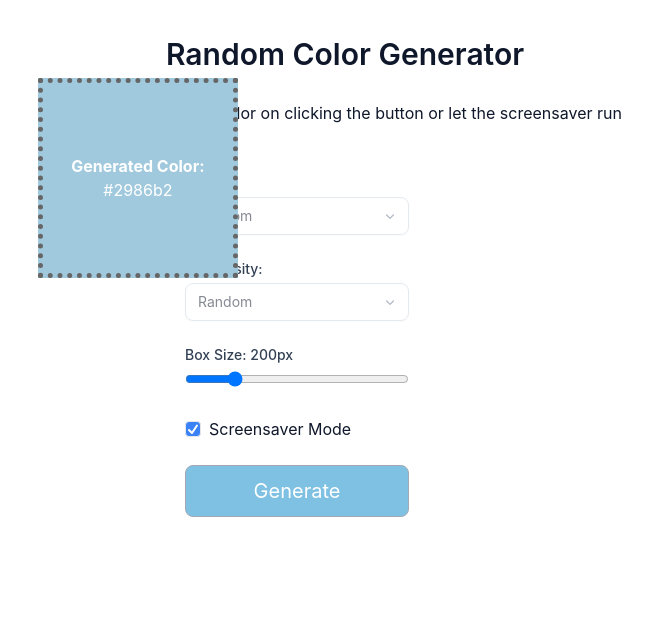
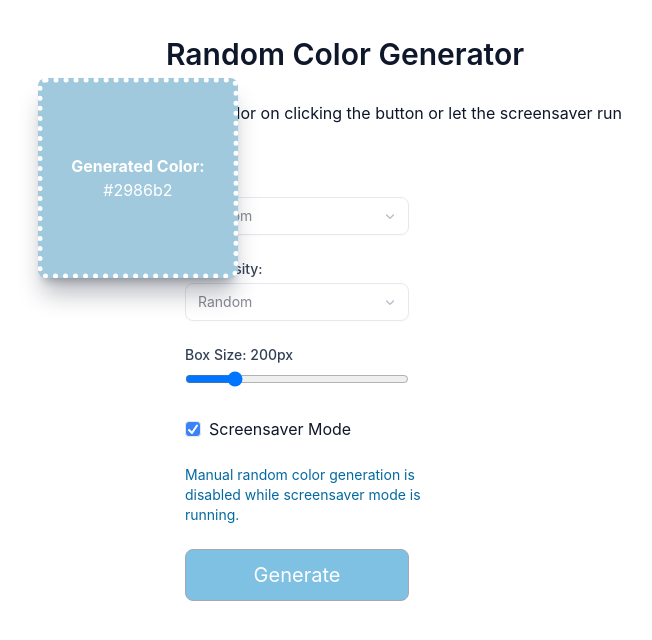
Before and after one commit to anntnt/react-random-color-generator, a React app: page / in a window 1280 px wide. Both pictures are taken after a click on the checkbox 368 px from the left and 429 px from the top of the page. Shown: the top 640 px of the page, without its empty margins (295-947 px from the left). Built offline with nearby package versions, Linux system fonts and the light colour scheme.

Commit message:
Improve UI/UX

```diff
--- a/src/App.tsx
+++ b/src/App.tsx
@@ -1,5 +1,5 @@
 
-import { useState } from 'react';
+import { useState, useCallback } from 'react';
 import { useScreensaver } from './hooks/useScreensaver';
 import './components/ColorDisplay';
 import { ColorDisplay } from './components/ColorDisplay';
@@ -16,15 +16,19 @@
   const [color, setColor] = useState('#ffffff');
   const [isScreensaverEnabled, setIsScreensaverEnabled] = useState(false);
 
+  const colorGenerateHandler = () => {
+    setColor(getRandomColor(hue.value, luminosity.value));
+  };
+
+  const screensaverColorChangeHandler = useCallback(() => {
+    setColor(getRandomColor('random', 'random'));
+  }, []);
+
   const screensaverPosition = useScreensaver({
     enabled: isScreensaverEnabled,
     size,
-    onColorChange: () => setColor(getRandomColor('random', 'random')),
+    onColorChange: screensaverColorChangeHandler,
   });
-
-  const colorGenerateHandler = () => {
-    setColor(getRandomColor(hue.value, luminosity.value));
-  };
 
   return (
     <div className="bg-white px-6 py-8 text-slate-900 flex flex-col gap-6 justify-center items-center">
@@ -74,8 +78,13 @@
             enabled={isScreensaverEnabled}
             setEnabled={setIsScreensaverEnabled}
           />
+          {isScreensaverEnabled && (
+            <p className="max-w-72 text-sm text-sky-700 text-left">
+              Manual random color generation is disabled while screensaver mode is running.
+            </p>
+          )}
           <button
-            onClick={() => colorGenerateHandler()}
+            onClick={() => colorGenerateHandler}
             disabled={isScreensaverEnabled}
             className="w-56 cursor-pointer rounded-lg border border-slate-600 bg-sky-600 px-4 py-2.5 text-[20px] text-white hover:bg-sky-700
               disabled:cursor-not-allowed disabled:opacity-50 disabled:hover:bg-sky-600
--- a/src/components/ColorDisplay.tsx
+++ b/src/components/ColorDisplay.tsx
@@ -15,13 +15,15 @@
 
   return (
     <div
-      className="box-border flex flex-col items-center justify-center border-[5px] border-dotted border-[#666666] text-center order-1 md:order-2"
+      className="box-border flex flex-col items-center justify-center border-[5px] border-dotted text-center
+      order-1 md:order-2 shadow-xl shadow-slate-900/30 rounded-lg"
       style={isScreensaverEnabled ? {
         position: 'fixed',
         left: screensaverPosition.x,
         top: screensaverPosition.y,
         backgroundColor: color,
         color: textColor,
+        borderColor: textColor,
         transition: "background-color 0.5s ease",
         width: `${size}px`,
         height: `${size}px`,
@@ -29,6 +31,7 @@
       } : {
         backgroundColor: color,
         color: textColor,
+        borderColor: textColor,
         transition: "background-color 0.5s ease",
         width: `${size}px`,
         height: `${size}px`,
```
